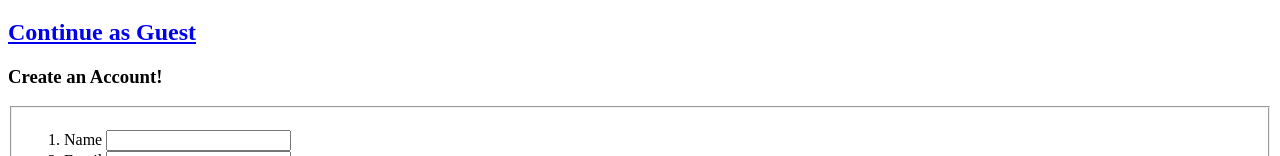
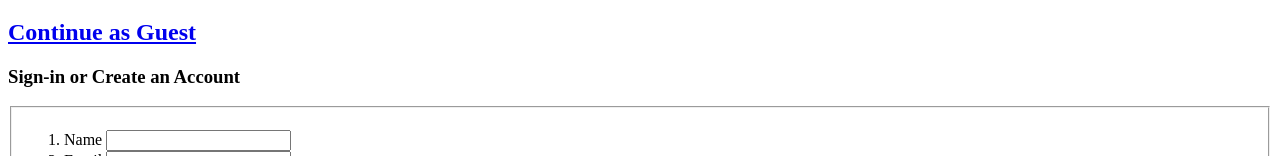
Before and after one commit to shahaanmirza/ShippingAndPaymentForm, a plain HTML site: page index.html in a window 1280 px wide. Shown: the part 155-311 px from the top of the page. Drawn offline with Linux system fonts and the light colour scheme.

Commit message:
Update language in h3 element in form

```diff
--- a/index.html
+++ b/index.html
@@ -16,7 +16,7 @@
         <h2 id="label_guest_account"><a href="./delivery/">Continue as Guest</a></h2>
       </header>
       <form name="loginform" action="./delivery/">
-        <h3>Create an Account!</h3>
+        <h3>Sign-in or Create an Account</h3>
         <fieldset name="new">
           <ol>
             <li>
```
